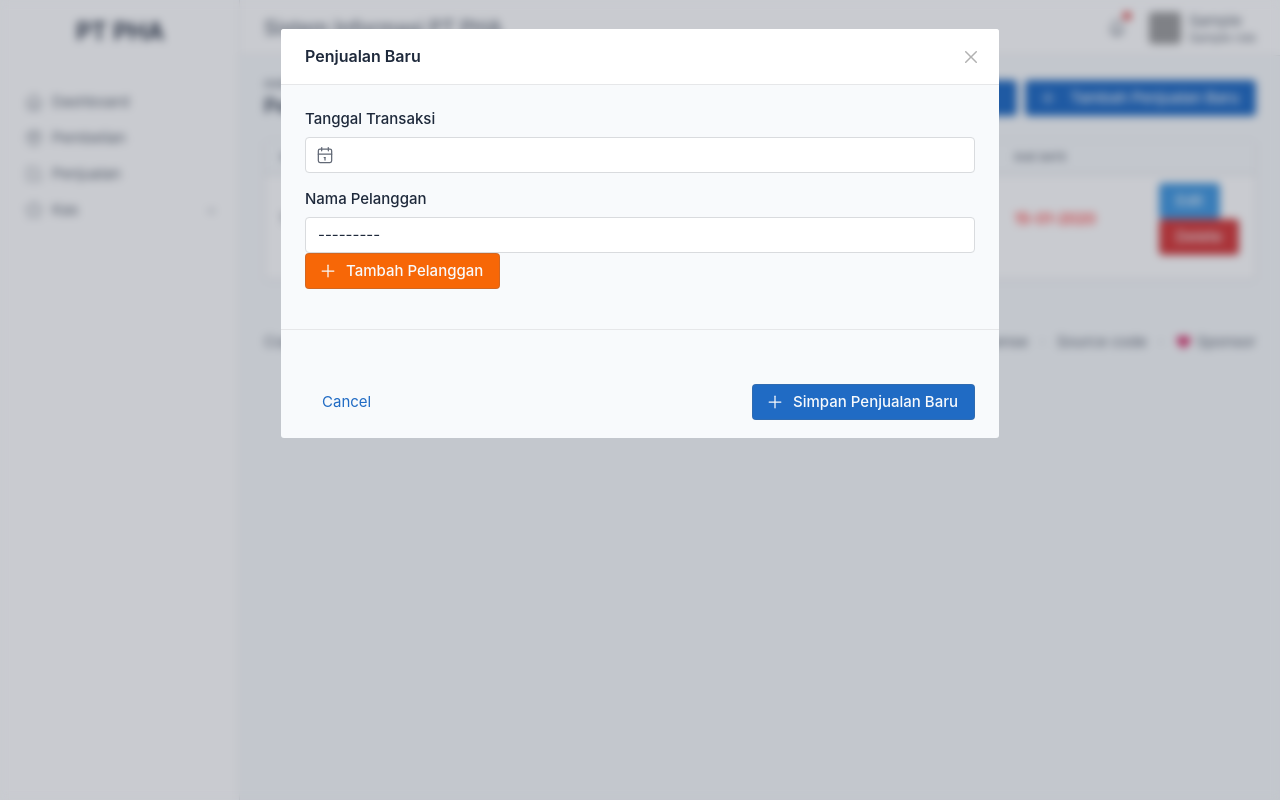
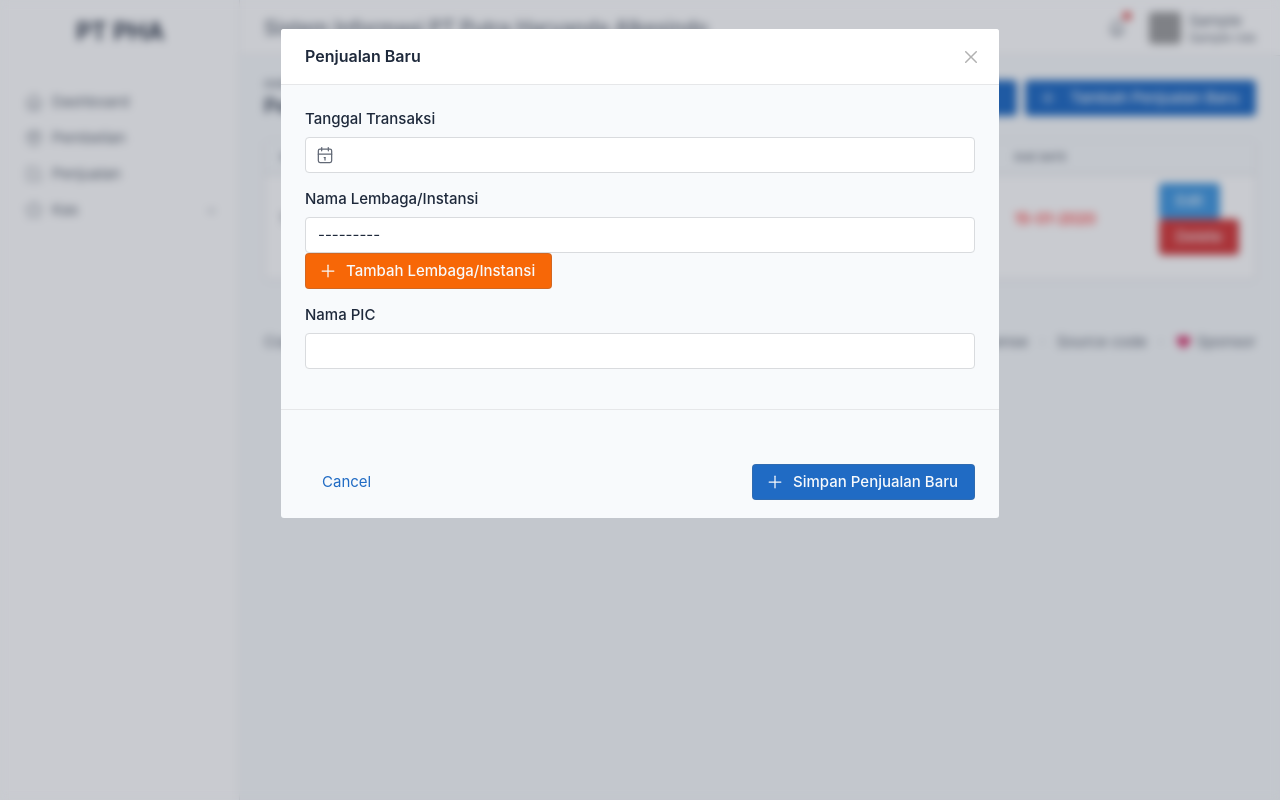
Before and after one commit to EkyGalih/edisalkes, a Django app: page /penjualan/ in a window 1280 px wide, after a click on "Tambah Penjualan Baru". Run offline with Django 3.2, Linux system fonts and the light colour scheme; a user stored in the database is signed in; tables that the repository leaves empty hold one stand-in row (values such as "Sample post"); parts of the project's set-up code (start-up, migrations or seed data) failed here and were passed over; some libraries are stand-ins or nearby versions; grey boxes are pictures that could not be loaded.

Commit message:
ganti judul header

```diff
--- a/src/forms/sales_forms.py
+++ b/src/forms/sales_forms.py
@@ -8,14 +8,17 @@ class SalesForm(forms.ModelForm):
 
     class Meta:
         model = Sales
-        fields = ('transaction_date','vendor_name')
+        fields = ('transaction_date','vendor_name', 'pic')
 
     def __init__(self, *args, **kwargs):
         super(SalesForm, self).__init__(*args, **kwargs)
         self.fields["transaction_date"].required = True
         self.fields["vendor_name"].required = True
+        self.fields["pic"].required = True
         self.fields['transaction_date'].widget.attrs['class'] = "form-control"
         self.fields['vendor_name'].widget.attrs['class'] = "form-control"
+        self.fields['pic'].widget.attrs['class'] = "form-control"
+
 
 class SalesFormEdit(forms.ModelForm):
 
--- a/src/models/TransactionRecord_M.py
+++ b/src/models/TransactionRecord_M.py
@@ -207,6 +207,7 @@ class Sales(models.Model):
                                       null=True, db_column="karyawan_id", related_name="has_karyawan_ss")
     status = models.ForeignKey(MasterStatus, on_delete=models.SET_NULL,
                                related_name="has_status", blank=True, null=True)
+    pic = models.CharField(max_length=255)
     created_at = models.DateTimeField(auto_now_add=True)
     updated_at = models.DateTimeField(blank=True, null=True)
     created_by = models.ForeignKey(User, on_delete=models.SET_NULL, db_column='created_by',
--- a/src/templates/backend/sales.html
+++ b/src/templates/backend/sales.html
@@ -135,15 +135,21 @@
             </div>
           </div>
           <div class="mb-3">
-            <label class="form-label">Nama Pelanggan</label>
+            <label class="form-label">Nama Lembaga/Instansi</label>
             <!-- <input type="text" class="form-control" name="example-text-input" placeholder="Nama Pelanggan"> -->
             {{frm.vendor_name}}
             <a class="btn btn-warning ms-auto" data-bs-toggle="modal" data-bs-target="#modal-vendor">
               <!-- Download SVG icon from http://tabler-icons.io/i/plus -->
               <svg xmlns="http://www.w3.org/2000/svg" class="icon" width="24" height="24" viewBox="0 0 24 24" stroke-width="2" stroke="currentColor" fill="none" stroke-linecap="round" stroke-linejoin="round"><path stroke="none" d="M0 0h24v24H0z" fill="none"/><line x1="12" y1="5" x2="12" y2="19" /><line x1="5" y1="12" x2="19" y2="12" /></svg>
-              Tambah Pelanggan
+              Tambah Lembaga/Instansi
             </a>
           </div>
+          <div class="mb-3">
+            <label class="form-label">Nama PIC</label>
+            <!-- <input type="text" class="form-control" name="example-text-input" placeholder="Nama Pelanggan"> -->
+            {{frm.pic}}
+          </div>
+
 
         </div>
         <div class="modal-body">
--- a/src/views/TransactionRecord.py
+++ b/src/views/TransactionRecord.py
@@ -204,7 +204,7 @@ def sales(request):
                 messages.add_message(request, messages.INFO, mark_safe('berhasil disimpan.'))
                 return redirect(reverse('core:sales_detail', kwargs={'pk':addfrm.pk}))
                 # except:
-                #     # print(frm)
+                #     print(frm)
                 #     messages.add_message(request, messages.WARNING, mark_safe('Gagal disimpan.'))
                 #     return redirect(reverse('core:sales'))
             else:
--- a/templates/backend/base_backend.html
+++ b/templates/backend/base_backend.html
@@ -180,7 +180,7 @@
           <div class="collapse navbar-collapse" id="navbar-menu">
             <div>
 				<h2 class="page-title">
-					Sistem Informasi PT PHA
+					Sistem Informasi PT Putra Haryanda Alkesindo
 				</h2>
             </div>
           </div>
```
